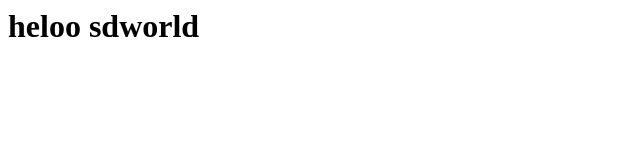
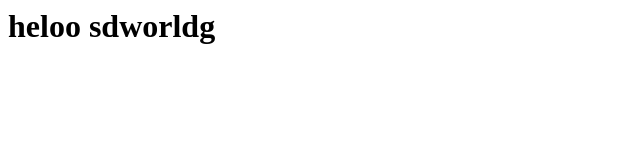
Before and after one commit to jaise007/demo-repo, a plain HTML site: page index.html in a window 1280 px wide. Shown: the full height of the page, 0-640 px from the left. Drawn offline with Linux system fonts and the light colour scheme.

Commit message:
Update index.html

```diff
--- a/index.html
+++ b/index.html
@@ -1 +1 @@
-<h1>heloo sdworld<h>
+<h1>heloo sdworldg<h>
```
